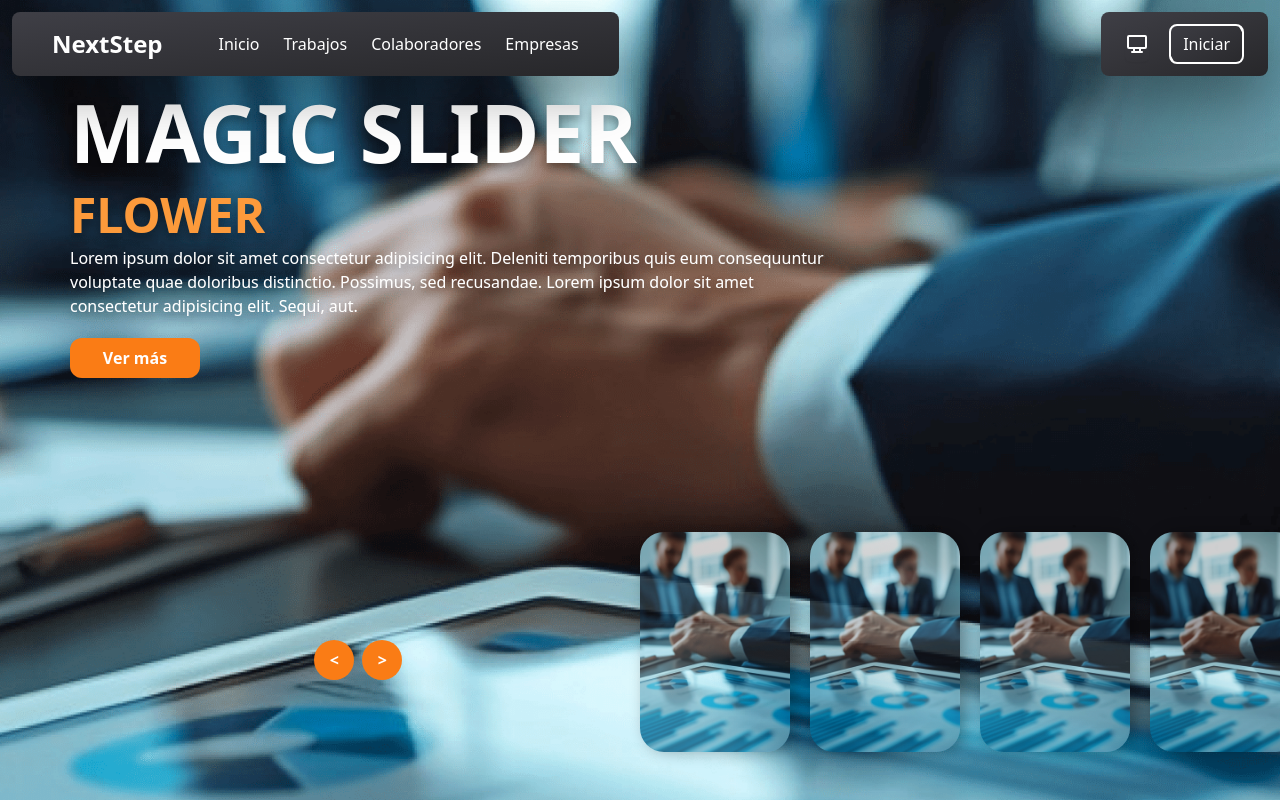
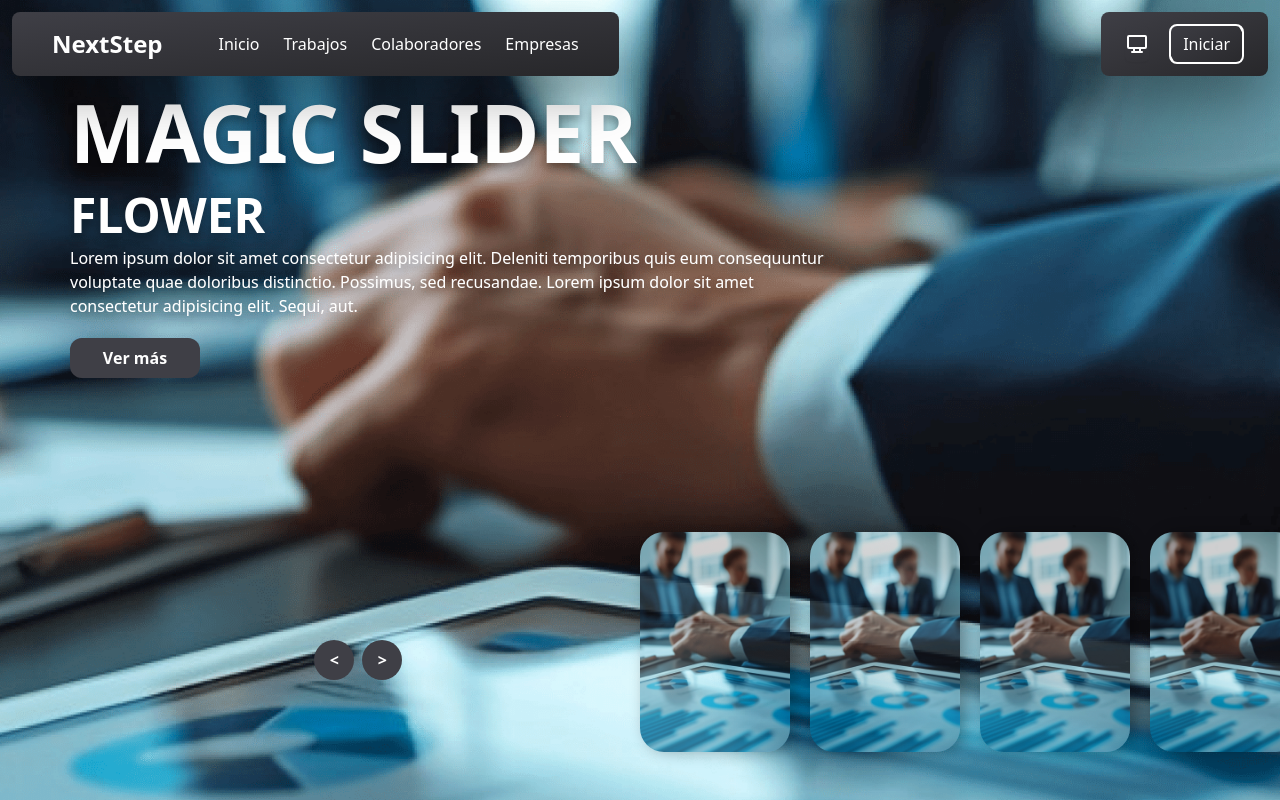
Before and after one commit to RamonUlises/nextstep, a React (Vite) app in the folder frontend/: page /talleres in a window 1280 px wide. Built offline with nearby package versions, Linux system fonts and the light colour scheme.

Commit message:
Actualizar estilos de la página de inicio y el carrusel

```diff
--- a/frontend/src/index.css
+++ b/frontend/src/index.css
@@ -93,7 +93,7 @@ input[type="password"]::-webkit-credentials-auto-fill-button {
   text-shadow: 0 5px 10px #0004;
 }
 .slider .list .item .type{
-  @apply text-principal-400;
+  @apply text-principal-400 dark:text-white;
 }
 .slider .list .item .button{
   @apply mt-5 gap-[5px] grid;
@@ -103,7 +103,7 @@ input[type="password"]::-webkit-credentials-auto-fill-button {
   margin-top: 20px;
 }
 .slider .list .item .button button{
-  @apply bg-principal-500 transition-all duration-300 ease-in-out border-none font-bold rounded-xl;
+  @apply bg-principal-500 transition-all duration-300 ease-in-out border-none font-bold rounded-xl dark:bg-zinc-700;
 }
 
 .slider .list .item .button button:hover{
@@ -129,10 +129,10 @@ input[type="password"]::-webkit-credentials-auto-fill-button {
   @apply absolute top-[65%] md:top-[80%] right-[52%] z-50 w-[300px] max-w-[30%] flex gap-2 items-center;
 }
 .nextPrevArrows button{
-  @apply w-[40px] h-[40px] rounded-full bg-principal-500 text-white font-bold transition-all duration-500 ease-in-out;
+  @apply w-[40px] h-[40px] rounded-full bg-principal-500 text-white font-bold transition-all duration-500 ease-in-out dark:bg-zinc-700;
 }
 .nextPrevArrows button:hover{
-  @apply scale-110 bg-white text-principal-500;
+  @apply scale-110 bg-white text-principal-500 dark:text-zinc-700;
 }
 
 /* Animation Part */
```
